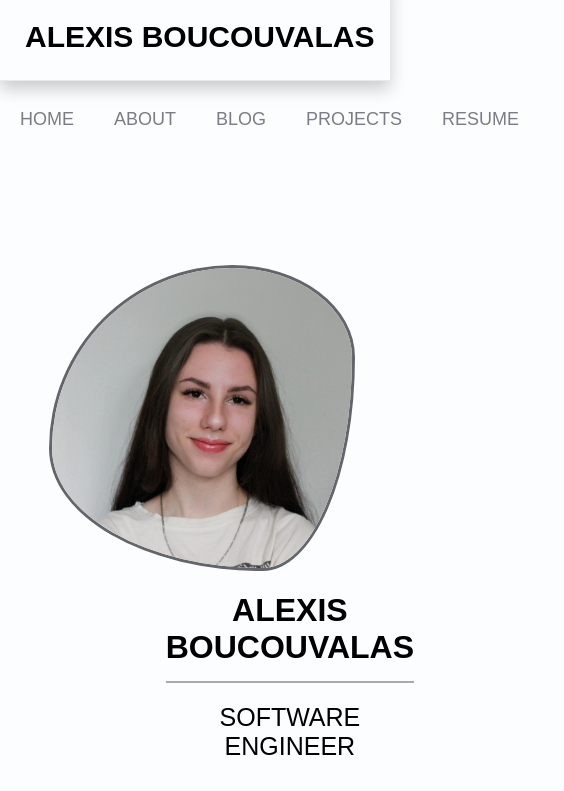
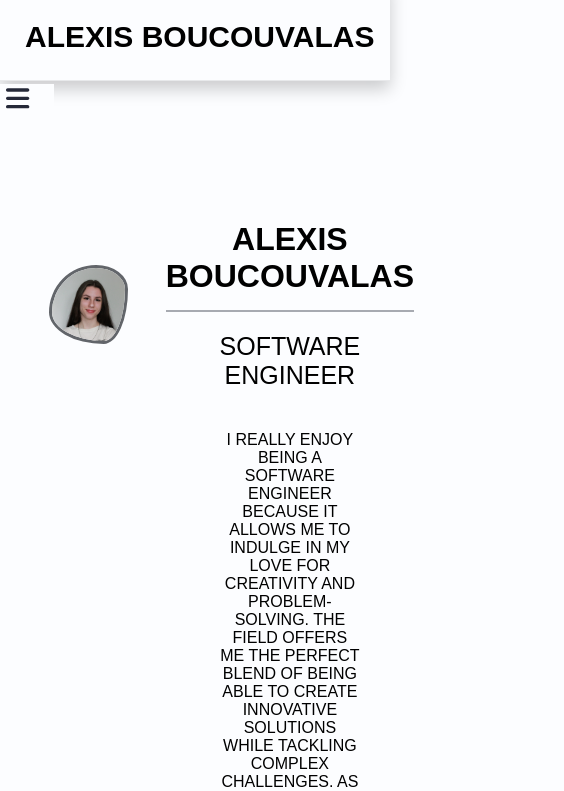
Before and after one commit to BOUCKY/my-portfolio-app, a React (Create React App) app: page / in a window 390 px wide. Shown: the top 791 px of the page, 564 px wide, since content can reach past the window. Built offline with nearby package versions, Linux system fonts and the light colour scheme.

Commit message:
Navbar Responsiveness

```diff
--- a/src/components/NavBar.js
+++ b/src/components/NavBar.js
@@ -1,15 +1,29 @@
-import React from "react";
+import React, { useState } from "react";
 import '../styling/NavBar.css'
 import Resume from "./Resume";
 import { NavLink } from "react-router-dom";
+import { FontAwesomeIcon } from "@fortawesome/react-fontawesome";
+import { faBars, faTimes } from '@fortawesome/free-solid-svg-icons';
+
 
 const NavBar = () => {
+
+    const [navClick, setNavClick] = useState(false)
+    const handleNavClick = () => {
+        setNavClick(!navClick)
+    }
+
     return(
         <div className='header'>
             <div className="right-side-nav">
                 <p>ALEXIS BOUCOUVALAS</p>
             </div>
-            <div className="nav-bar">
+            <div>
+                <button className="mobile" onClick={handleNavClick}>
+                    {navClick ? <FontAwesomeIcon icon={faTimes} size="2x" /> : <FontAwesomeIcon icon={faBars} size="2x" />}
+                </button>
+            </div>
+            <div className={`nav-bar ${navClick ? 'active' : ''}`}>
                 <li className="nav-bar-list"><NavLink className="nav-bar-link" to="/">HOME</NavLink></li>
                 <li className="nav-bar-list"><NavLink className="nav-bar-link" to="about">ABOUT</NavLink></li>
                 <li className="nav-bar-list"><NavLink className="nav-bar-link" to="blog">BLOG</NavLink></li>
--- a/src/styling/Home.css
+++ b/src/styling/Home.css
@@ -28,8 +28,8 @@
     }
 }
 .headshot {
-    height: 300px;
-    width: 300px;
+    height: 25%;
+    width: 25%;
     margin-top: 65px;
     float: left;
     animation: morph 6s ease-in-out infinite;
--- a/src/styling/NavBar.css
+++ b/src/styling/NavBar.css
@@ -100,3 +100,52 @@
 .dropdown:hover .dropdown-content {
     display: block;
 }
+
+
+.mobile {
+    color: #242838;
+    background-color: #fcfdff;
+    border: none;
+    cursor: pointer;
+    padding-right: 25px;
+    display: none;
+}
+
+
+@media screen and (max-width: 1000px){
+    .nav-bar.active{
+        list-style-type: none;
+        display: flex;
+        flex-direction: column;
+        align-items: center;
+        justify-content: center;
+        position: absolute;
+        padding-right: 25px;
+        margin-top: 90px;
+        margin-left: 70%;
+        width: 30%;
+        background-color: #fcfdff;
+        height: 350px;
+        box-shadow: -16px 16px 16px 8px rgba(0,0,0,0.2);
+    }
+    .nav-bar{
+        display: none;
+    }
+    .nav-bar-list{
+        padding: 20px 0;
+        width: 80%;
+    }
+    .dropbtn{
+        padding-top: 20px;
+        padding-bottom: 50px;
+    }
+    .dropdown-content{
+        margin-top: 40px
+    }
+    .mobile{
+        display: block;
+    }
+    .mobile:hover{
+        opacity: .5;
+    }
+}
```
Also changed, not shown: src/components/Home.js (+2 -5 lines).
